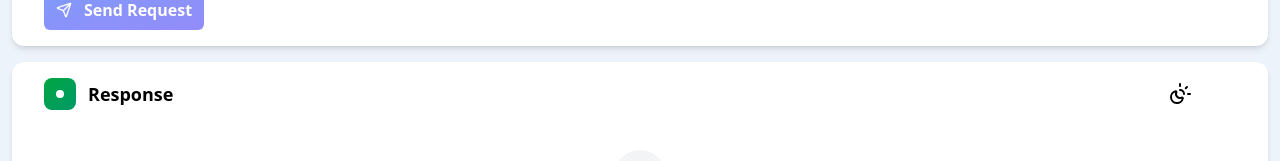
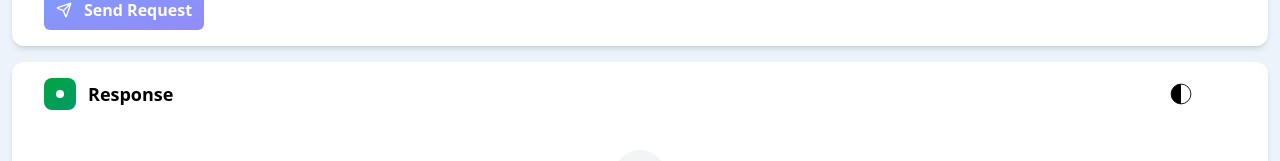
Before and after one commit to Umar-Farooq-5757/TheEndpoint, a React (Vite) app: page / in a window 1280 px wide. Shown: the part 345-506 px from the top of the page. Built offline with nearby package versions, Linux system fonts and the light colour scheme.

Commit message:
Check if endpoint / URL is valid

```diff
--- a/package.json
+++ b/package.json
@@ -1,5 +1,5 @@
 {
-  "name": "testapi",
+  "name": "theendpoint",
   "private": true,
   "version": "0.0.0",
   "type": "module",
--- a/src/App.jsx
+++ b/src/App.jsx
@@ -10,7 +10,7 @@ function App() {
     <>
       <Header />
       <RequestBox setResData={setResData} />
-      <ResponseBox resData={resData} />
+      <ResponseBox resData={resData} setResData={setResData} />
     </>
   );
 }
--- a/src/components/RequestBox.jsx
+++ b/src/components/RequestBox.jsx
@@ -4,6 +4,7 @@ import Dropdown from "./ui/Dropdown";
 import { Send } from "lucide-react";
 import getMethod from "../utils/getMethod";
 import RequestBody from "./RequestBody";
+import toast, { Toaster } from "react-hot-toast";
 
 const RequestBox = ({ setResData }) => {
   const [isOpen, setIsOpen] = useState(false);
@@ -36,8 +37,27 @@ const RequestBox = ({ setResData }) => {
     useState("#ecfdf5");
   const [methodBoxTextColor, setMethodBoxTextColor] = useState("#009966");
 
+  function isValidUrl(string) {
+    const pattern = new RegExp(
+      "^(https?:\\/\\/)?" + // protocol
+        "((([a-z\\d]([a-z\\d-]*[a-z\\d])*)\\.)+[a-z]{2,}|" + // domain name
+        "((\\d{1,3}\\.){3}\\d{1,3}))" + // OR ip (v4) address
+        "(\\:\\d+)?(\\/[-a-z\\d%_.~+]*)*" + // port and path
+        "(\\?[;&a-z\\d%_.~+=-]*)?" + // query string
+        "(\\#[-a-z\\d_]*)?$",
+      "i" // fragment locator
+    );
+    return pattern.test(string);
+  }
+
+  const sendRequest = () => {
+    isValidUrl(URL)
+      ? getMethod(URL, setResData)
+      : toast.error("Please enter a valid URL");
+  };
   return (
     <section className="bg-white mt-10 mx-3 px-8 py-4 shadow-md rounded-xl">
+      <Toaster position="top-center" />
       <div className="flex gap-3">
         <Logo padding="6px" size={"16px"} />
         <h2 className="font-medium text-lg">New Request</h2>
@@ -76,10 +96,10 @@ const RequestBox = ({ setResData }) => {
         {selectedMethod}
       </button>
       {/* REQUEST BODY HERE */}
-      {selectedMethod!="GET" && <RequestBody/>}
+      {selectedMethod != "GET" && <RequestBody />}
       {/* SEND REQUEST BUTTON */}
       <button
-        onClick={() => getMethod(URL, setResData)}
+        onClick={sendRequest}
         className={`${URL == "" && "opacity-60"} ${
           URL != "" && "cursor-pointer opacity-85 hover:opacity-100"
         } transition-all flex justify-center font-semibold items-center gap-3 bg-gradient-to-br from-[#2758fa] to-[#4c3ff7] text-white rounded-md mt-10 py-2 px-3`}
--- a/src/components/ResponseBox.jsx
+++ b/src/components/ResponseBox.jsx
@@ -1,17 +1,16 @@
 import { useState } from "react";
 import ResponseData from "./ui/ResponseData";
-import { FileText, SunMoon } from "lucide-react";
+import { FileText, SunMoon, X } from "lucide-react";
 
-const ResponseBox = ({resData}) => {
+const ResponseBox = ({ resData, setResData }) => {
   const [theme, setTheme] = useState("rjv-default");
-  const changeTheme = ()=>{
-    if(theme == 'monokai'){
-      setTheme('rjv-default')
-    }else{
-      setTheme('monokai')
+  const changeTheme = () => {
+    if (theme == "monokai") {
+      setTheme("rjv-default");
+    } else {
+      setTheme("monokai");
     }
-  }
-
+  };
   return (
     <section className="bg-white mt-4 mx-3 px-8 py-4 shadow-md rounded-xl">
       <div className="flex justify-between items-center pr-10">
@@ -21,13 +20,37 @@ const ResponseBox = ({resData}) => {
           </div>
           <h2 className="text-lg font-semibold">Response</h2>
         </div>
+        <div className="flex justify-between items-center gap-2">
+          <button
+            onClick={() => setResData({})}
+            title="Clear"
+            className={`hover:bg-gray-200 cursor-pointer transition-all rounded-full p-1 ${
+              Object.keys(resData).length ? "" : "hidden"
+            }`}
+          >
+            <X />
+          </button>
           <button
             onClick={changeTheme}
             title="Switch theme"
             className="hover:bg-gray-200 cursor-pointer transition-all rounded-full p-1"
           >
-          <SunMoon />
+            <svg viewBox="0 0 100 100" width="22px" height="22px">
+              <g transform="translate(0, 0)">
+                <path fill="#000000" d="M 50 5 A 45 45 0 0 0 50 95 L 50 5 Z" />
+                <path fill="#FFFFFF" d="M 50 5 A 45 45 0 0 1 50 95 L 50 5 Z" />
+                <circle
+                  cx="50"
+                  cy="50"
+                  r="45"
+                  stroke={"#000"}
+                  strokeWidth="4"
+                  fill="none"
+                />
+              </g>
+            </svg>
           </button>
+        </div>
       </div>
 
       <div>
```
Lines whose indentation alone changed are shown as unchanged.
